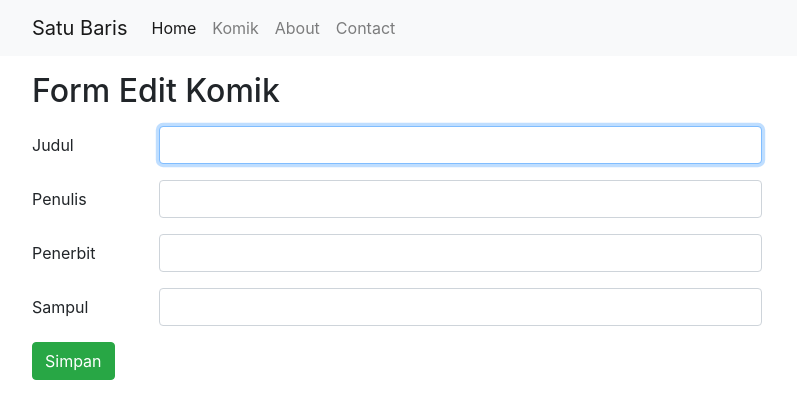
After one commit to giandiport80/ci4-dasar, a CodeIgniter 4 app: template app/Views/komik/edit.php in a window 1280 px wide. The commit adds this page. Shown: the top 419 px of the page, without its empty margins (53-850 px from the left). Run offline with PHP 8.4 and a stand-in for CodeIgniter, Linux system fonts and the light colour scheme; the template is opened without the code that fills it, so the values that code supplies are empty; some libraries are stand-ins or nearby versions.

Commit message:
edit - fitur edit

```diff
--- a/app/Config/Routes.php
+++ b/app/Config/Routes.php
@@ -27,8 +27,10 @@ $routes->get("/", [Pages::class, "index"]);
 $routes->get("/about", [Pages::class, "about"]);
 $routes->get("/contact", [Pages::class, "contact"]);
 
-$routes->get("/komik", [Komik::class, "index"]);
+$routes->get("/komik", [Komik::class, "index"], ["as" => "komik.index"]); // naming route
 $routes->get("/komik/create", [Komik::class, "create"]);
+$routes->get("/komik/(:segment)/edit", [Komik::class, "edit"]);
+$routes->put("/komik/(:segment)", [Komik::class, "update"]);
 $routes->post("/komik/save", [Komik::class, "save"]);
 $routes->delete("/komik/(:num)", [Komik::class, "delete"]);
-$routes->get("/komik/(:segment)", [Komik::class, "detail"]);
+$routes->get("/komik/(:segment)", [Komik::class, "detail"], ["as" => "komik.detail"]);
--- /dev/null
+++ b/app/Views/komik/edit.php
@@ -0,0 +1,55 @@
+<?= $this->extend("layout/template") ?>
+
+<?= $this->section("content"); ?>
+<div class="container">
+    <div class="row">
+        <div class="col-8">
+            <h2 class="my-3">Form Edit Komik</h2>
+
+            <form action="<?= base_url("komik/" . $komik->id) ?>" method="post">
+                <?= csrf_field() ?>
+                <input type="hidden" name="_method" value="PUT">
+
+                <input type="hidden" name="slug" value="<?= $komik->slug ?>">
+
+                <div class="form-group row">
+                    <label for="judul" class="col-sm-2 col-form-label">Judul</label>
+                    <div class="col-sm-10">
+                        <input type="text" name="judul" value="<?= $komik->judul ?? old("judul") ?>" class="form-control <?= ($validation->hasError("judul") ? "is-invalid" : "") ?>" id="judul" autofocus>
+                        <div class="invalid-feedback">
+                            <?= $validation->getError("judul") ?>
+                        </div>
+                    </div>
+                </div>
+
+                <div class="form-group row">
+                    <label for="penulis" class="col-sm-2 col-form-label">Penulis</label>
+                    <div class="col-sm-10">
+                        <input type="text" name="penulis" value="<?= $komik->penulis ?? old("penulis") ?>" class="form-control" id="penulis">
+                    </div>
+                </div>
+
+                <div class="form-group row">
+                    <label for="penerbit" class="col-sm-2 col-form-label">Penerbit</label>
+                    <div class="col-sm-10">
+                        <input type="text" name="penerbit" value="<?= $komik->penerbit ?? old("penerbit") ?>" class="form-control" id="penerbit">
+                    </div>
+                </div>
+
+                <div class="form-group row">
+                    <label for="sampul" class="col-sm-2 col-form-label">Sampul</label>
+                    <div class="col-sm-10">
+                        <input type="text" name="sampul" value="<?= $komik->sampul ?? old("sampul") ?>" class="form-control" id="sampul">
+                    </div>
+                </div>
+
+                <div class="form-group row">
+                    <div class="col-sm-10">
+                        <button type="submit" class="btn btn-success">Simpan</button>
+                    </div>
+                </div>
+            </form>
+        </div>
+    </div>
+</div>
+<?php $this->endSection(); ?>
```
Also changed, not shown: app/Controllers/Komik.php (+46 -0 lines), app/Views/komik/detail.php (+11 -1 lines).
